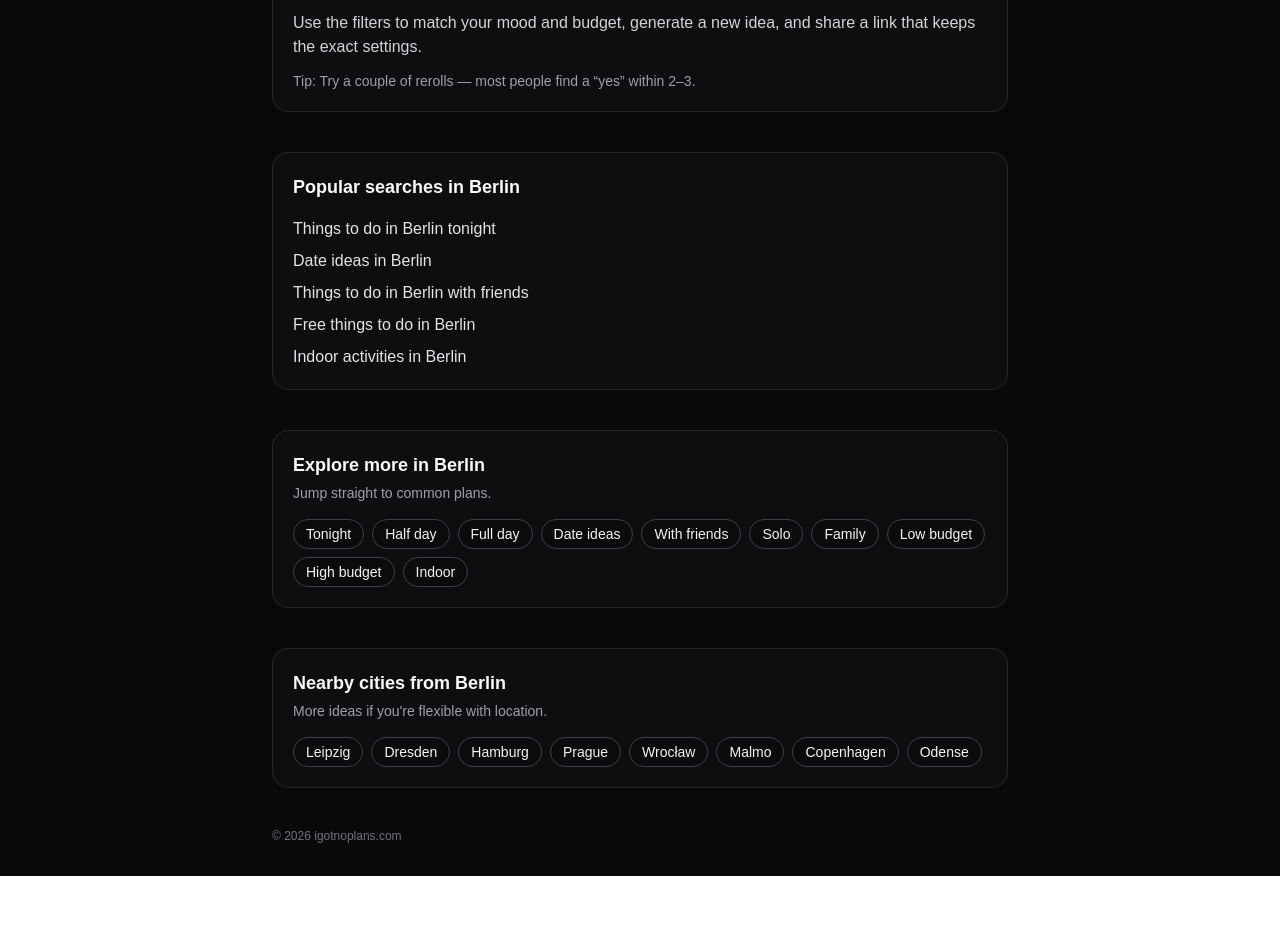
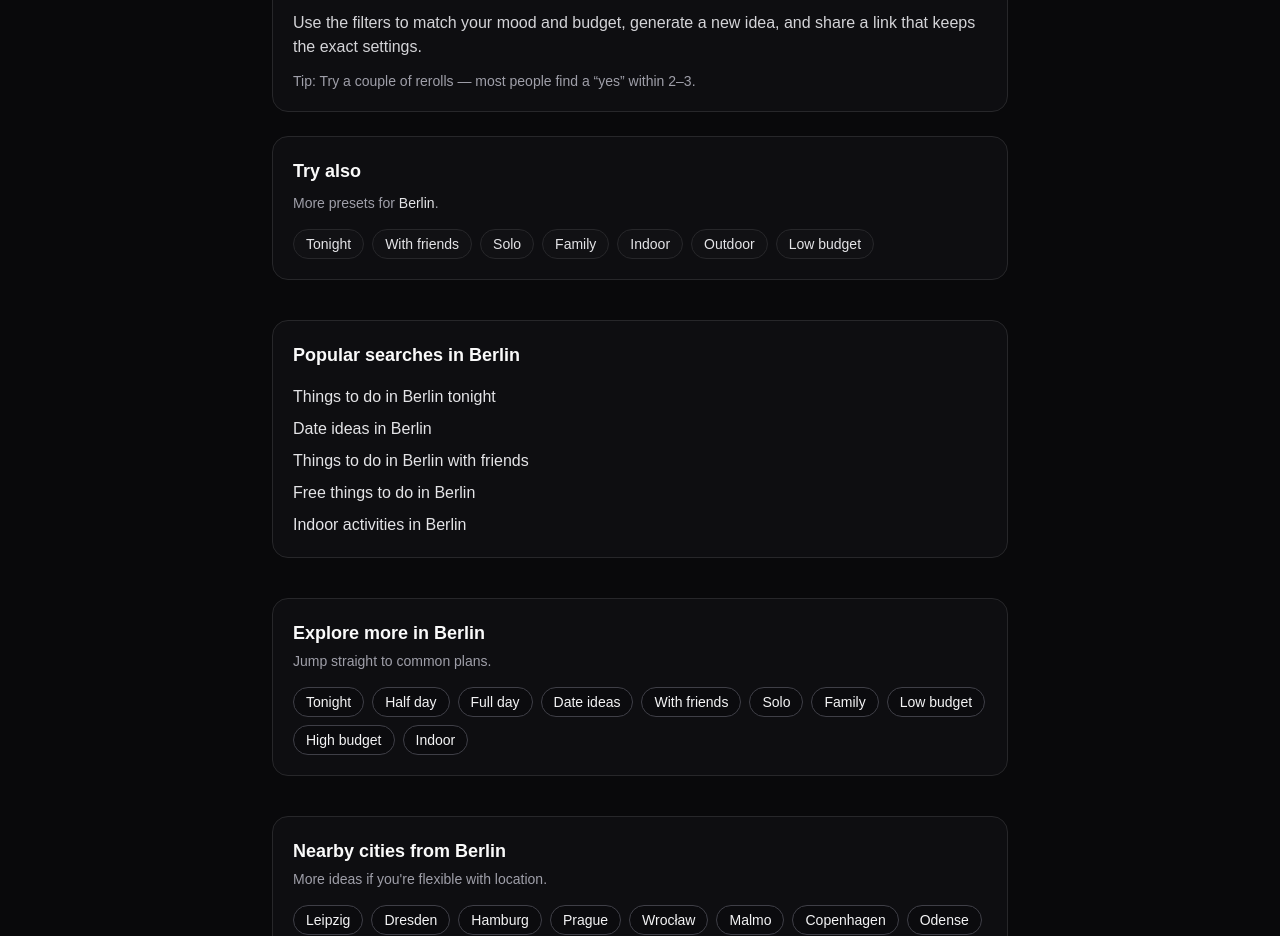
Before and after one commit to Salvrath/igotnoplans, a Next.js app: page /things-to-do-in/berlin/date in a window 1280 px wide. Shown: the part 980-1916 px from the top of the page. Before the commit the page ends 1856 px from the top, so only its background shows below. Built offline with nearby package versions, Linux system fonts and the light colour scheme.

Commit message:
Add preset cross-links for stronger internal linking clusters

```diff
--- /dev/null
+++ b/app/components/PresetCrossLinks.tsx
@@ -0,0 +1,51 @@
+import { PRESETS, type PresetSlug } from "@/lib/presets";
+
+const ORDER: PresetSlug[] = [
+  "tonight",
+  "date",
+  "with-friends",
+  "solo",
+  "family",
+  "indoor",
+  "outdoor",
+  "low-budget",
+] as PresetSlug[];
+
+function titleizeLabel(slug: PresetSlug) {
+  return PRESETS[slug]?.label ?? slug;
+}
+
+export default function PresetCrossLinks({
+  citySlug,
+  cityName,
+  current,
+  limit = 8,
+}: {
+  citySlug: string;
+  cityName: string;
+  current: PresetSlug;
+  limit?: number;
+}) {
+  const items = ORDER.filter((p) => p !== current).slice(0, limit);
+
+  return (
+    <section className="rounded-2xl border border-zinc-800 bg-zinc-900/40 p-5">
+      <h3 className="text-lg font-semibold">Try also</h3>
+      <p className="mt-2 text-sm text-zinc-400">
+        More presets for <span className="text-zinc-200">{cityName}</span>.
+      </p>
+
+      <div className="mt-4 flex flex-wrap gap-2">
+        {items.map((p) => (
+          <a
+            key={p}
+            href={`/things-to-do-in/${citySlug}/${p}`}
+            className="rounded-full border border-zinc-800 bg-zinc-900/30 px-3 py-1 text-sm text-zinc-200 hover:bg-zinc-900"
+          >
+            {titleizeLabel(p)}
+          </a>
+        ))}
+      </div>
+    </section>
+  );
+}
--- a/app/things-to-do-in/[city]/[preset]/page.tsx
+++ b/app/things-to-do-in/[city]/[preset]/page.tsx
@@ -7,6 +7,7 @@ import { PRESETS, isPresetSlug, type PresetSlug } from "@/lib/presets";
 import { notFound } from "next/navigation";
 import CityPresets from "@/app/components/CityPresets";
 import PresetIntro from "@/app/components/PresetIntro";
+import PresetCrossLinks from "@/app/components/PresetCrossLinks";
 
 type Params = { city?: string; preset?: string };
 type Props = { params: Params | Promise<Params> };
@@ -68,11 +69,17 @@ export default async function Page({ params }: Props) {
   const cityTitle = CITY_GEO[citySlug]?.name ?? citySlug;
   const nearby = getNearbyCities(citySlug, 8);
 
-  return (
+ return (
     <ClientPresetPage
       below={
         <>
           <PresetIntro cityName={cityTitle} preset={presetSlug} />
+          <PresetCrossLinks
+            citySlug={citySlug}
+            cityName={cityTitle}
+            current={presetSlug}
+            limit={8}
+          />
           <PopularSearches citySlug={citySlug} cityName={cityTitle} />
           <CityPresets citySlug={citySlug} cityName={cityTitle} limit={10} />
           <NearbyCities currentCityName={cityTitle} items={nearby} />
```
